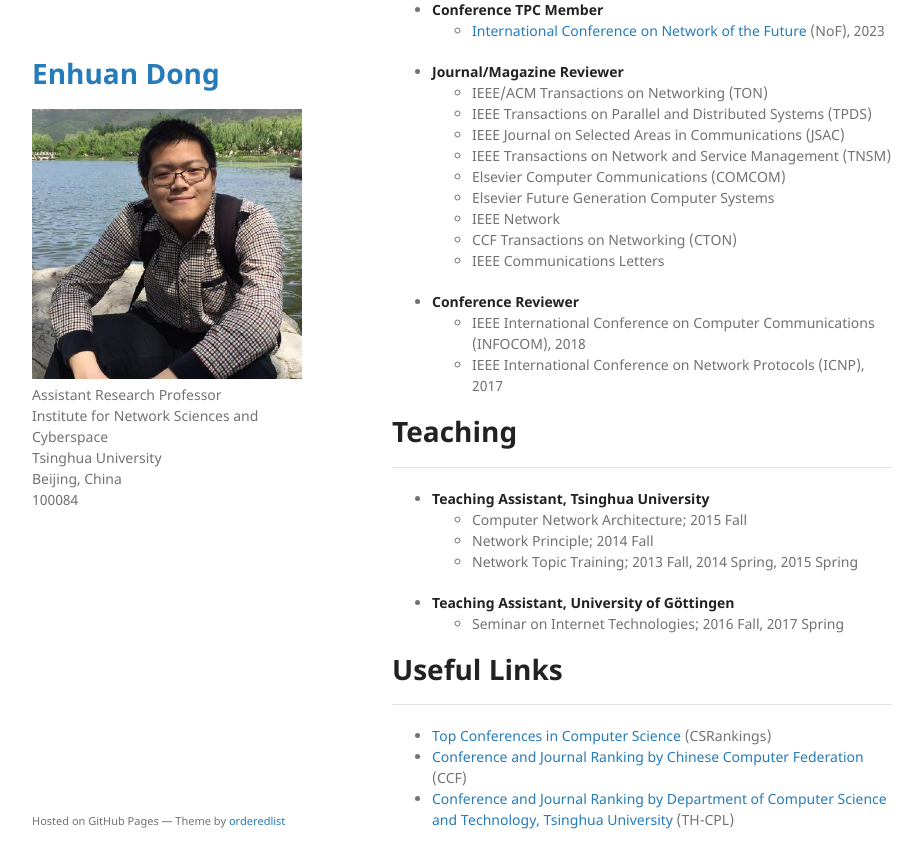
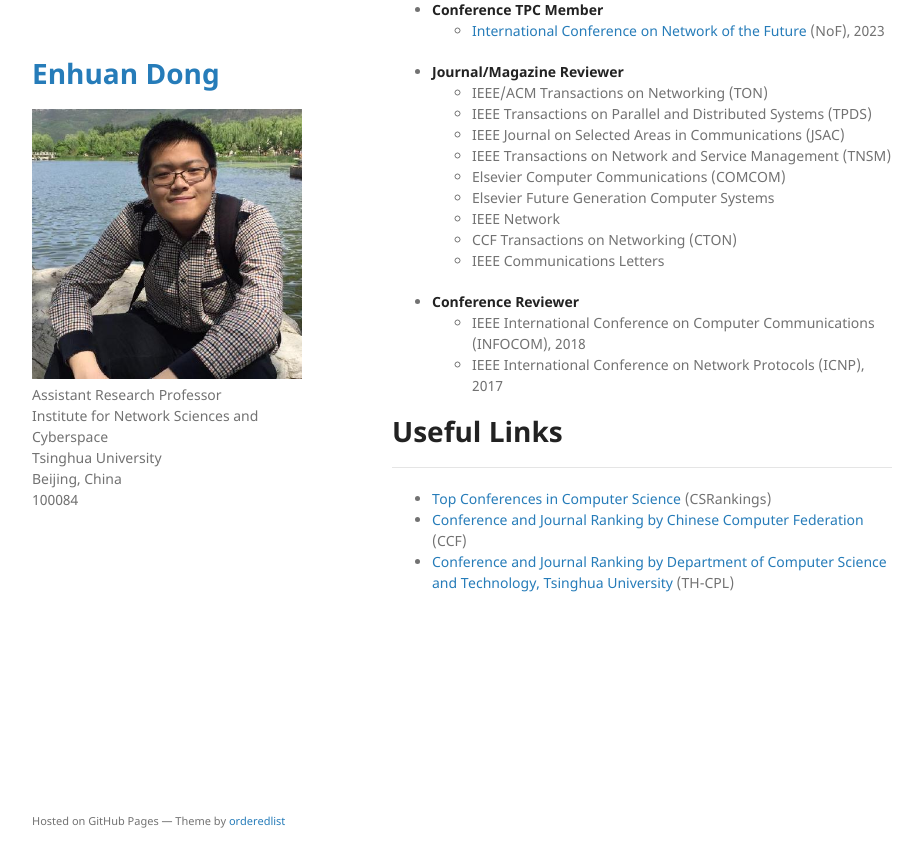
Before and after one commit to TsinghuaDong/tsinghuadong.github.io, a Jekyll site: the page built from index.md, in a window 1280 px wide and 900 px high, scrolled down 2892 px. Shown: the top 868 px of the window, without its empty margins (178-1100 px from the left). Built offline with Jekyll 4.4.1, drawn with Linux system fonts in a browser that asks for light colours; our own code applies the rules of GitHub Pages for plain Markdown files.

Commit message:
Teaching removed.

```diff
--- a/index.md
+++ b/index.md
@@ -104,7 +104,7 @@ My research interests include network security, network operations and network t
   - IEEE International Conference on Computer Communications (INFOCOM), 2018
   - IEEE International Conference on Network Protocols (ICNP), 2017
 
-# Teaching
+<!-- # Teaching
 
 * * *
 
@@ -114,7 +114,7 @@ My research interests include network security, network operations and network t
   - Network Topic Training;  2013 Fall, 2014 Spring, 2015 Spring
 
 - **Teaching Assistant, University of Göttingen**
-  - Seminar on Internet Technologies; 2016 Fall, 2017 Spring
+  - Seminar on Internet Technologies; 2016 Fall, 2017 Spring -->
 
 # Useful Links
 
```
